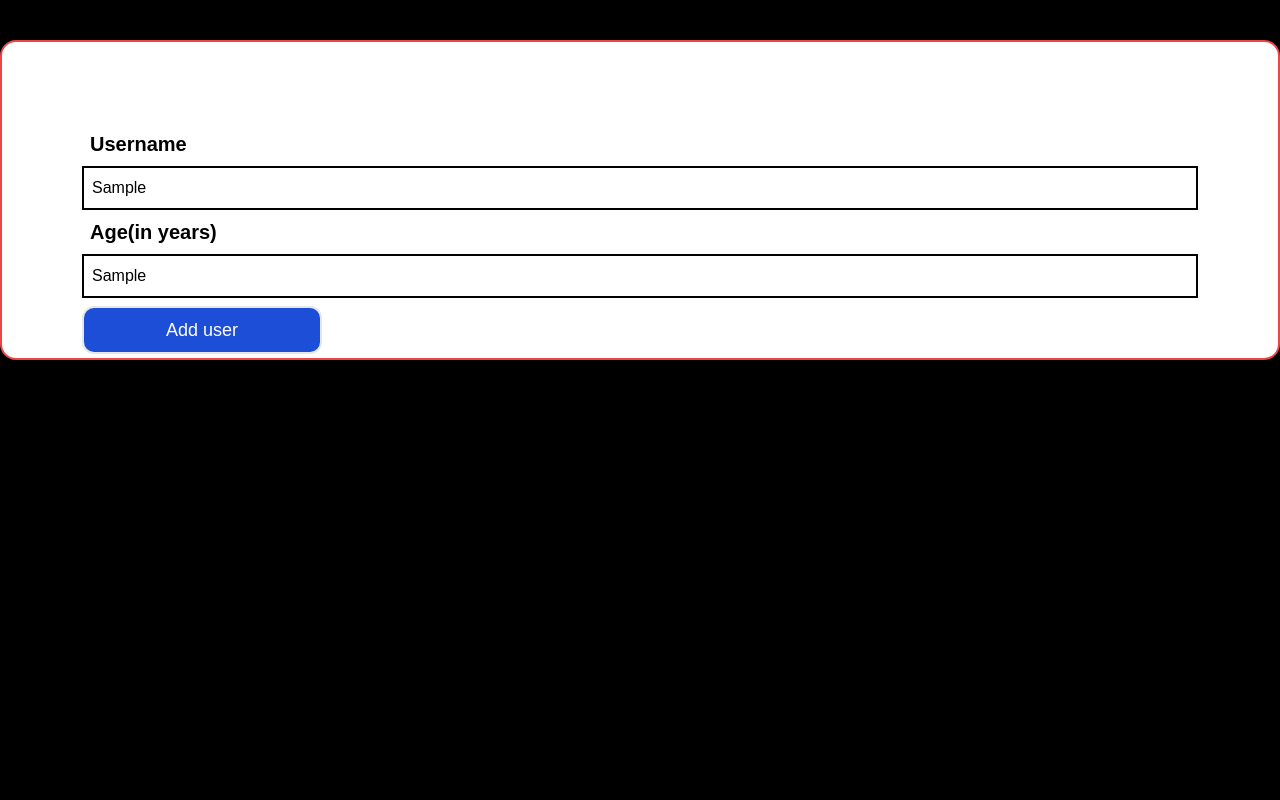
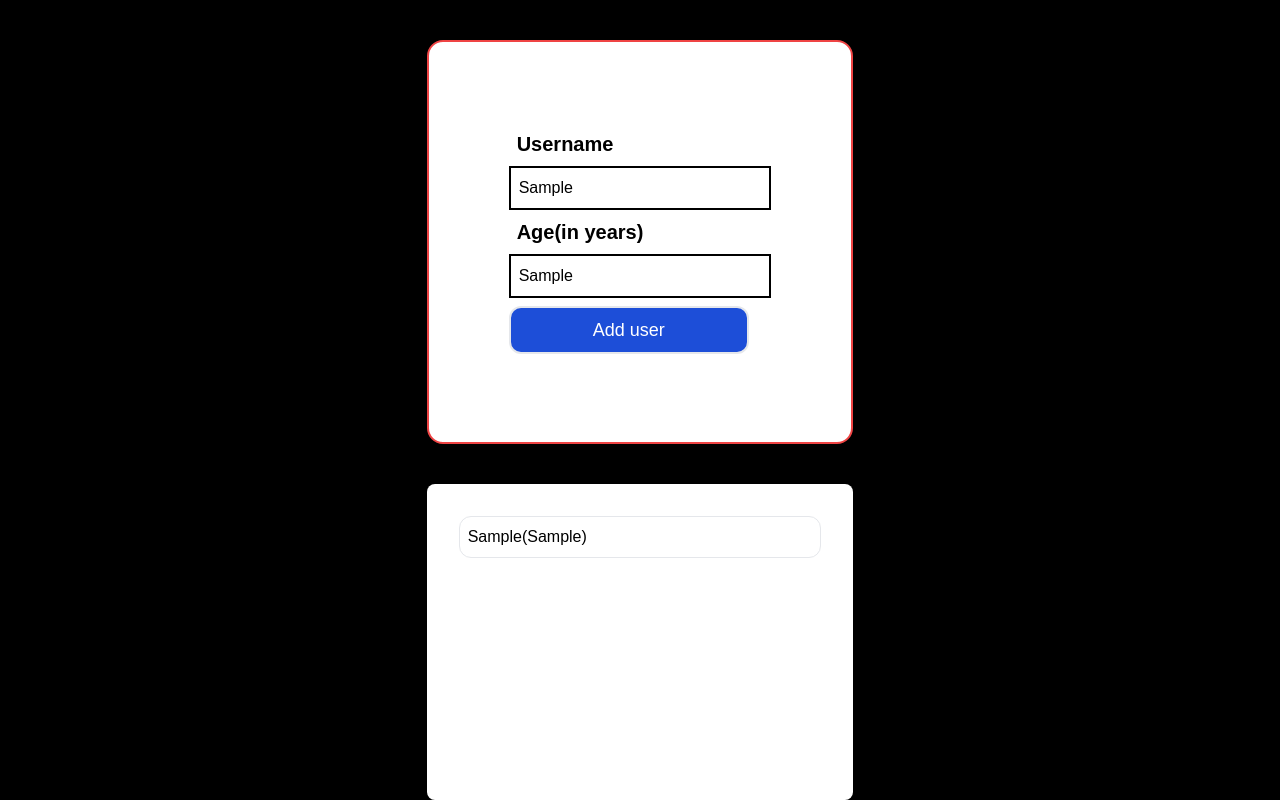
Before and after one commit to joywin2003/flutter-firebase, a React (Create React App) app: page / in a window 1280 px wide. Both pictures are taken after typing "Sample", "Sample" into the empty fields and a click on the button "Add user". Built offline with nearby package versions, Linux system fonts and the light colour scheme.

Commit message:
added cards and userlist

```diff
--- a/src/App.js
+++ b/src/App.js
@@ -1,15 +1,21 @@
 import React from 'react';
 import AddUser from './components/AddUser';
 import { useState } from 'react';
+import Cards from './components/Cards';
+import UsersList from './components/UsersList';
+
 function App() {
   const [usernameInput, setUsernameInput] = useState('');
   const [ageInput, setAgeInput] = useState('');
-
-
+  const [users, setUsers] = useState([]);
   function handleSubmit(e){
     e.preventDefault();
     if(ageInput<0){
       console.log("Age cannot be negative");
+    }
+    else{
+      setUsers([...users,`${usernameInput}(${ageInput})`]);
+      console.log(users);
     }
   }
   function handleUsernameChange(e) {
@@ -22,7 +28,8 @@ function App() {
   }
 
   return (
-    <div className='bg-black h-screen flex'>
+    <>
+    <div className='flex flex-col bg-black h-screen items-center'>
       <AddUser
       onSubmut = {handleSubmit}
       username = {usernameInput}
@@ -30,7 +37,9 @@ function App() {
       handleUsernameChange = {handleUsernameChange}
       handleAgeChange = {handleAgeChange}
       />
+      {users.length>0 && <UsersList users={users}/>}
     </div>
+    </>
   );
 }
 
--- a/src/components/AddUser.js
+++ b/src/components/AddUser.js
@@ -1,6 +1,6 @@
 function AddUser(props) {
     return (
-        <div className="flex-auto rounded-2xl border-2 border-red-500 bg-white container p-20 mx-auto mt-10 w-2/6 h-2/5">
+        <div className="flex rounded-2xl border-2 border-red-500 bg-white container p-20 mx-auto mt-10 w-2/6">
             <form onSubmit={props.onSubmut} className="">
                 <label
                     htmlFor="username"
--- /dev/null
+++ b/src/components/Cards.js
@@ -0,0 +1,8 @@
+function Cards(){
+    return(
+        <div>
+            <h1>Cards</h1>
+        </div>
+    )
+}
+export default Cards;
--- a/src/components/UsersList.js
+++ b/src/components/UsersList.js
@@ -1,7 +1,10 @@
-function UsersList(){
-    return(
-        <div>
-            <h1>Users List</h1>
+function UsersList(props) {
+    return (
+        <div className="flex flex-col mt-10 w-2/6 h-2/5 bg-white rounded-lg p-6 text-black">
+            {props.users.map((item, index) => {
+                console.log('item:', item);
+                return <p className="p-2 m-2 border border-solid rounded-xl" key={index}>{item}</p>;
+            })}
         </div>
     )
 }
--- a/src/output.css
+++ b/src/output.css
@@ -700,6 +700,14 @@ video {
   height: 40%;
 }
 
+.h-1\/2 {
+  height: 50%;
+}
+
+.h-4 {
+  height: 1rem;
+}
+
 .w-1\/2 {
   width: 50%;
 }
@@ -740,8 +748,16 @@ video {
   flex: 1 1 auto;
 }
 
+.flex-col {
+  flex-direction: column;
+}
+
 .items-center {
   align-items: center;
+}
+
+.justify-normal {
+  justify-content: normal;
 }
 
 .justify-center {
@@ -778,6 +794,10 @@ video {
 
 .border-4 {
   border-width: 4px;
+}
+
+.border-solid {
+  border-style: solid;
 }
 
 .border-blue-500 {
@@ -820,6 +840,11 @@ video {
   background-color: rgb(255 255 255 / var(--tw-bg-opacity));
 }
 
+.bg-red-500 {
+  --tw-bg-opacity: 1;
+  background-color: rgb(239 68 68 / var(--tw-bg-opacity));
+}
+
 .p-40 {
   padding: 10rem;
 }
@@ -830,6 +855,10 @@ video {
 
 .p-2 {
   padding: 0.5rem;
+}
+
+.p-6 {
+  padding: 1.5rem;
 }
 
 .px-2 {
@@ -869,6 +898,11 @@ video {
   color: rgb(255 255 255 / var(--tw-text-opacity));
 }
 
+.text-black {
+  --tw-text-opacity: 1;
+  color: rgb(0 0 0 / var(--tw-text-opacity));
+}
+
 * {
   box-sizing: border-box;
 }
```
Also changed, not shown: 1 other file (tests, documents, lock files or other folders).
